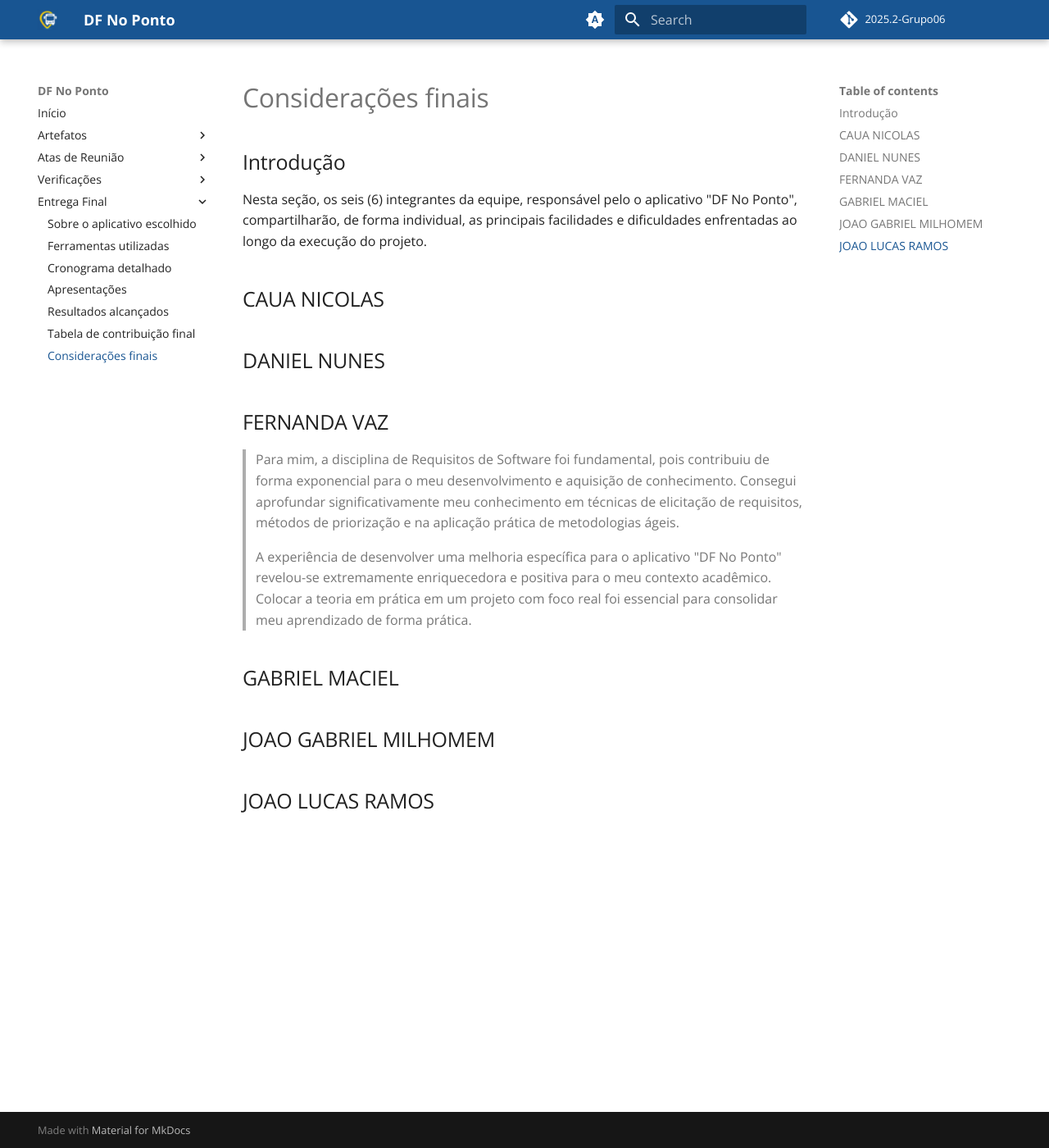
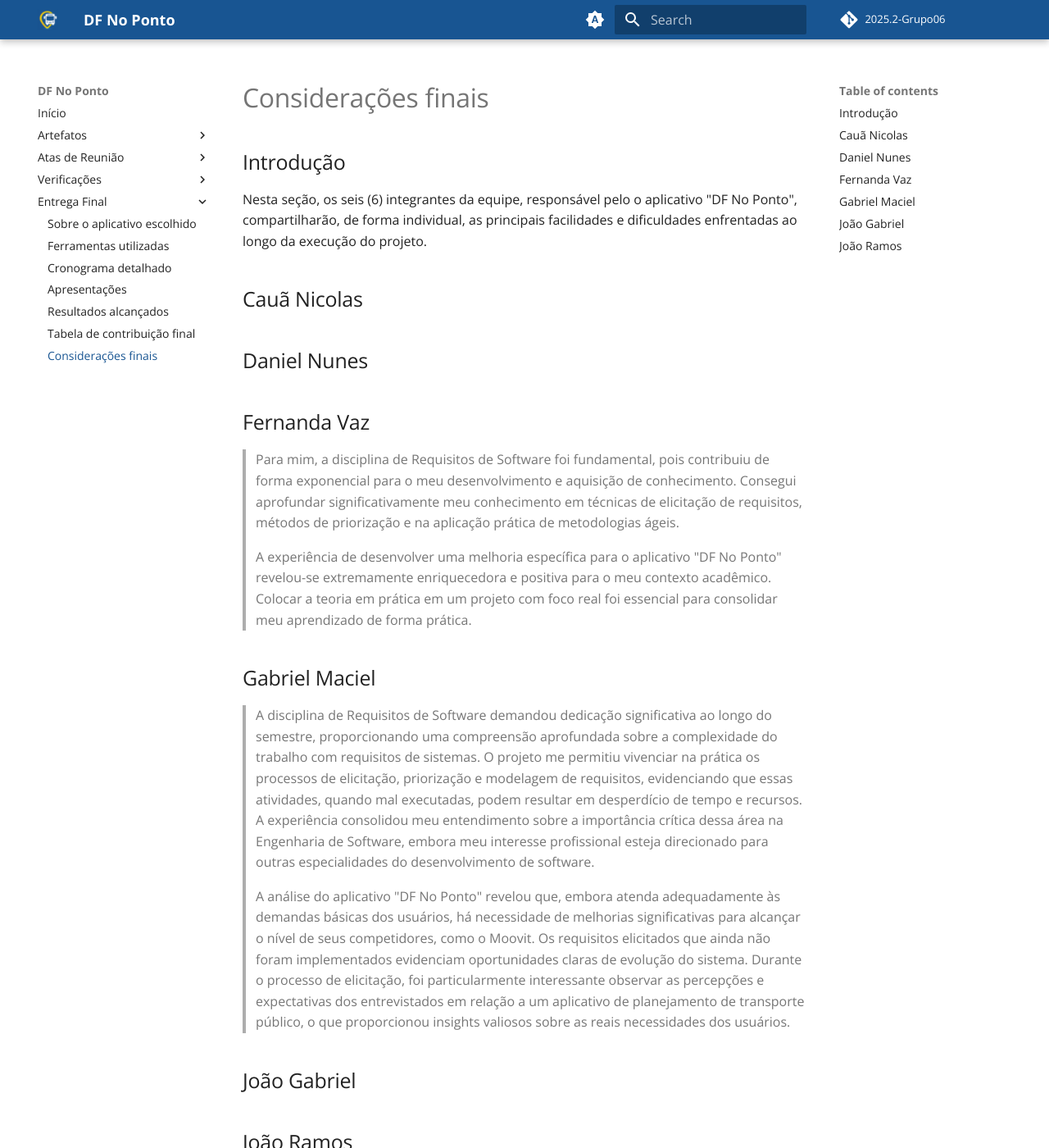
Before and after one commit to Requisitos-de-Software/2025.2-Grupo06, an MkDocs documentation site: the page built from docs/entrega_final/consideracoes.md, in a window 1280 px wide and 1400 px high. Shown: the whole window at 82% size. Built offline with MkDocs 1.6.1 and Material for MkDocs 9.7.7, drawn with Linux system fonts in a browser that asks for light colours; comment, search, counter and statistics services are not loaded.

Commit message:
docs: adiciona considerações

```diff
--- a/docs/entrega_final/consideracoes.md
+++ b/docs/entrega_final/consideracoes.md
@@ -4,21 +4,25 @@
 Nesta seção, os seis (6) integrantes da equipe, responsável pelo  o aplicativo "DF No Ponto", compartilharão, de forma individual, as principais facilidades e dificuldades enfrentadas ao longo da execução do projeto.
 
 
-## CAUA NICOLAS
+## Cauã Nicolas
 >
 
-## DANIEL NUNES
+## Daniel Nunes
 >
->
-## FERNANDA VAZ
+
+## Fernanda Vaz
 > Para mim, a disciplina de Requisitos de Software foi fundamental, pois contribuiu de forma exponencial para o meu desenvolvimento e aquisição de conhecimento. Consegui aprofundar significativamente meu conhecimento em técnicas de elicitação de requisitos, métodos de priorização e na aplicação prática de metodologias ágeis.
 
 > A experiência de desenvolver uma melhoria específica para o aplicativo "DF No Ponto" revelou-se extremamente enriquecedora e positiva para o meu contexto acadêmico. Colocar a teoria em prática em um projeto com foco real foi essencial para consolidar meu aprendizado de forma prática.
 
-## GABRIEL MACIEL
+## Gabriel Maciel
+
+> A disciplina de Requisitos de Software demandou dedicação significativa ao longo do semestre, proporcionando uma compreensão aprofundada sobre a complexidade do trabalho com requisitos de sistemas. O projeto me permitiu vivenciar na prática os processos de elicitação, priorização e modelagem de requisitos, evidenciando que essas atividades, quando mal executadas, podem resultar em desperdício de tempo e recursos. A experiência consolidou meu entendimento sobre a importância crítica dessa área na Engenharia de Software, embora meu interesse profissional esteja direcionado para outras especialidades do desenvolvimento de software.
+
+> A análise do aplicativo "DF No Ponto" revelou que, embora atenda adequadamente às demandas básicas dos usuários, há necessidade de melhorias significativas para alcançar o nível de seus competidores, como o Moovit. Os requisitos elicitados que ainda não foram implementados evidenciam oportunidades claras de evolução do sistema. Durante o processo de elicitação, foi particularmente interessante observar as percepções e expectativas dos entrevistados em relação a um aplicativo de planejamento de transporte público, o que proporcionou insights valiosos sobre as reais necessidades dos usuários.
+
+## João Gabriel
 >
+
+## João Ramos
 >
-## JOAO GABRIEL MILHOMEM
->
->
-## JOAO LUCAS RAMOS
```
